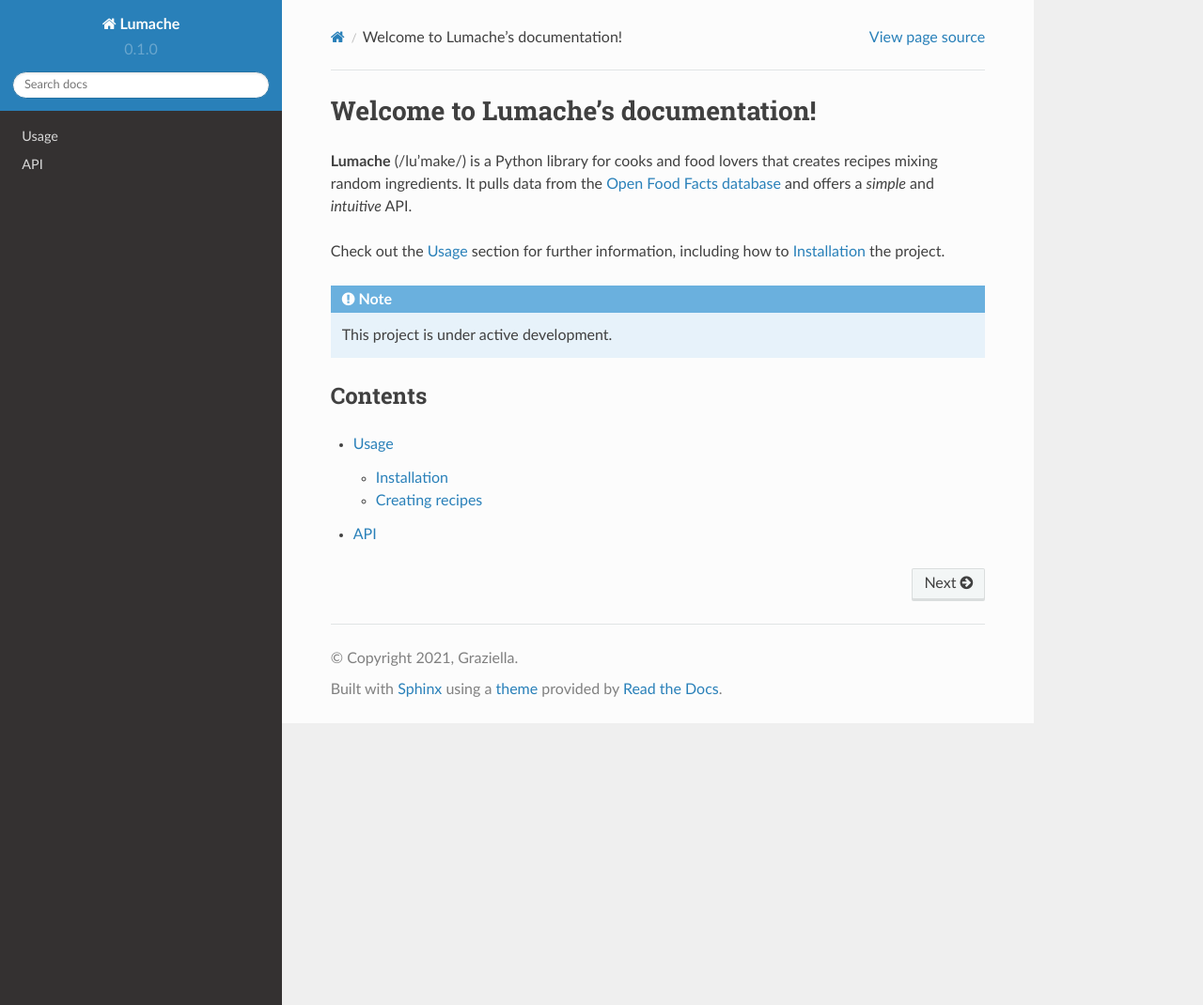
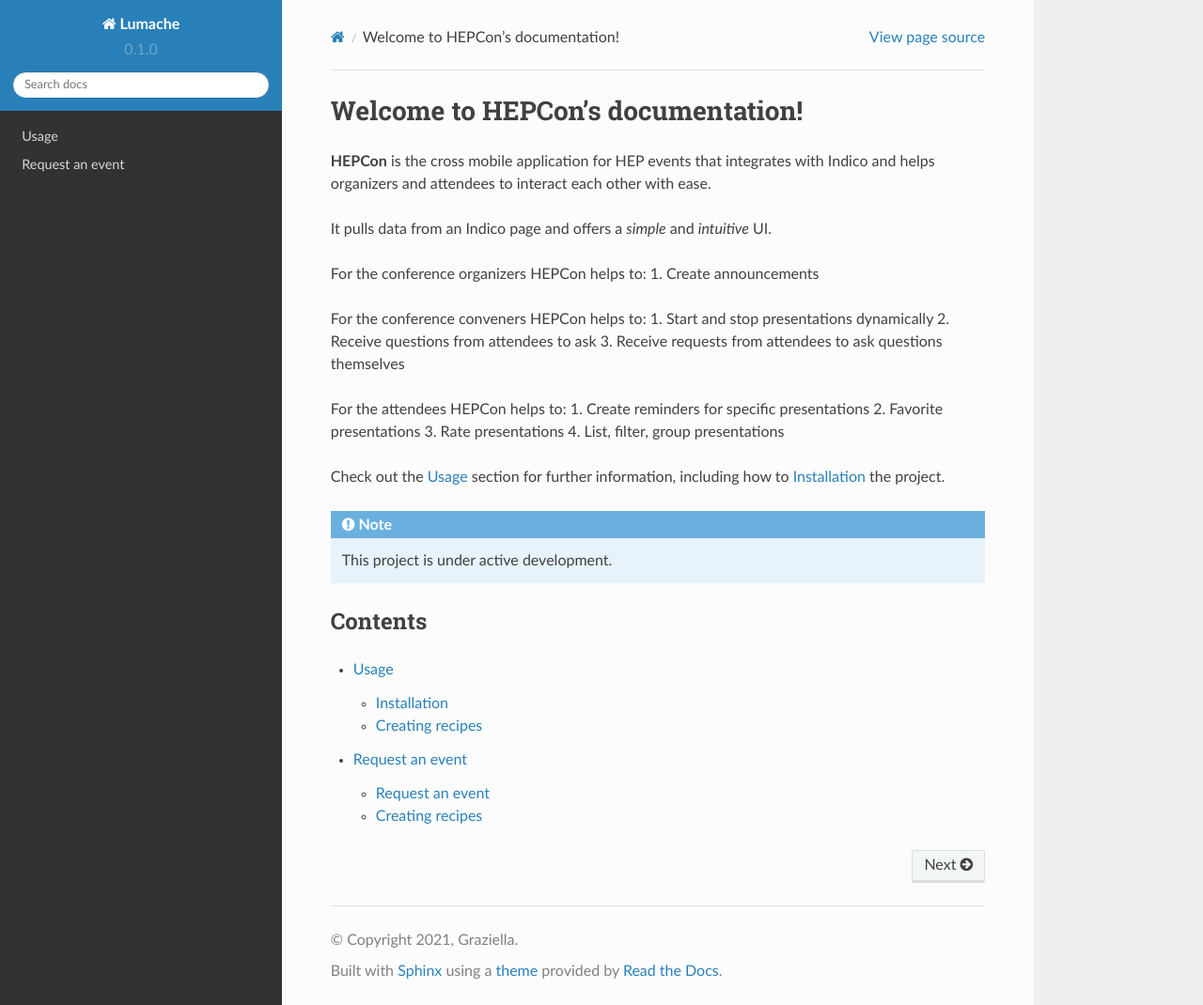
Before and after one commit to mvassilev/HEPCon-docs, a Sphinx documentation site: the page built from docs/source/index.rst, in a window 1280 px wide and 1070 px high. Shown: the whole window at 94% size. Built offline with Sphinx 7.4.7 and the Read the Docs theme 2.0.0, drawn with Linux system fonts in a browser that asks for light colours.

```diff
--- a/docs/source/index.rst
+++ b/docs/source/index.rst
@@ -1,10 +1,24 @@
-Welcome to Lumache's documentation!
+Welcome to HEPCon's documentation!
 ===================================
 
-**Lumache** (/lu'make/) is a Python library for cooks and food lovers
-that creates recipes mixing random ingredients.
-It pulls data from the `Open Food Facts database <https://world.openfoodfacts.org/>`_
-and offers a *simple* and *intuitive* API.
+**HEPCon**  is the cross mobile application for HEP events
+that integrates with Indico and helps organizers and attendees to interact each other with ease.
+
+It pulls data from an Indico page and offers a *simple* and *intuitive* UI.
+
+For the conference organizers HEPCon helps to:
+1. Create announcements
+
+For the conference conveners HEPCon helps to:
+1. Start and stop presentations dynamically
+2. Receive questions from attendees to ask
+3. Receive requests from attendees to ask questions themselves
+
+For the attendees HEPCon helps to:
+1. Create reminders for specific presentations
+2. Favorite presentations
+3. Rate presentations
+4. List, filter, group presentations
 
 Check out the :doc:`usage` section for further information, including
 how to :ref:`installation` the project.
@@ -19,4 +33,4 @@ Contents
 .. toctree::
 
    usage
-   api
+   request
```
Also changed, not shown: docs/source/request.rst (added, +33 -0 lines).
